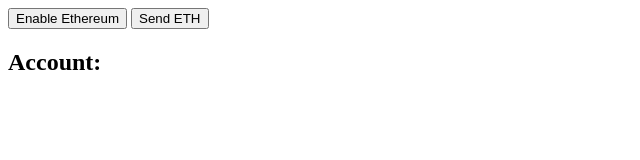
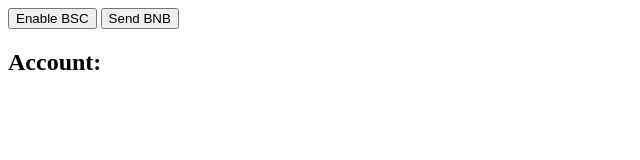
Before and after one commit to alpa2/aal, a plain HTML site: page index.html in a window 1280 px wide. Shown: the whole page, without its empty margins (0-640 px from the left). Drawn offline with Linux system fonts and the light colour scheme.

Commit message:
Update index.html

```diff
--- a/index.html
+++ b/index.html
@@ -10,9 +10,8 @@
 </head>
 <body>
   <!-- Display a connect button and the current account -->
-  <button class="enableBSCButton">Enable Ethereum</button>
-
-  <button class="sendBNBButton">Send ETH</button>
+  <button class="enableBSCButton">Enable BSC</button>
+  <button class="sendBNBButton btn">Send BNB</button>
   <h2>Account: <span class="showAccount"></span></h2>
 </body>
 </html>
```
